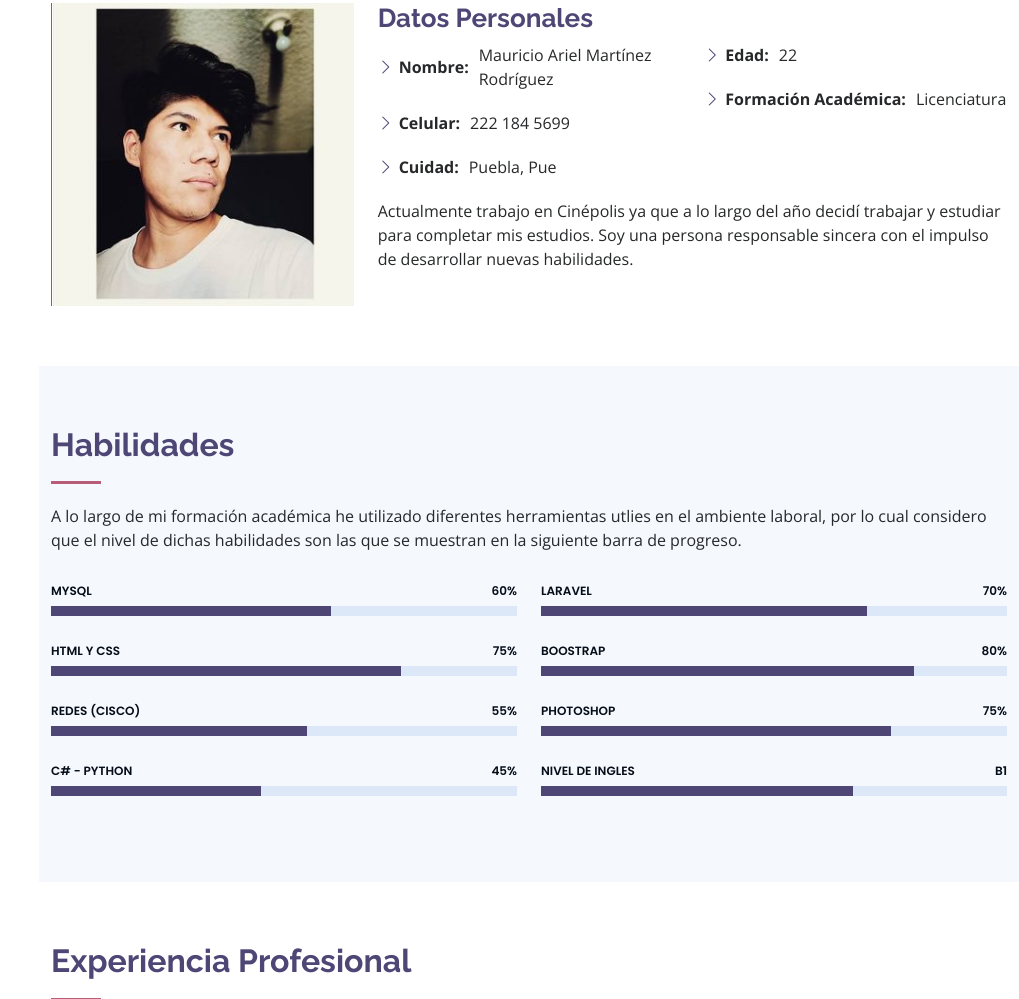
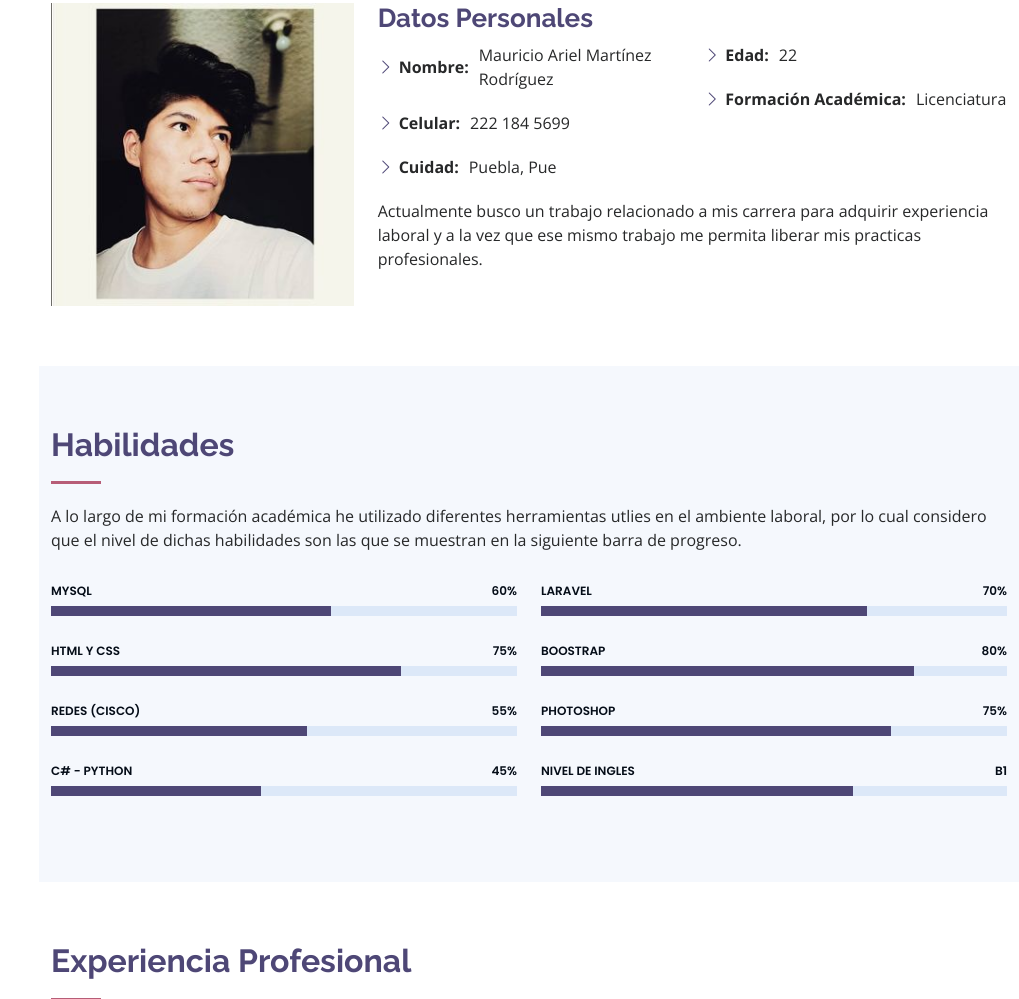
Before and after one commit to ElMiiau/mauricv.github.io, a plain HTML site: page index.html in a window 1280 px wide. Shown: the part 1133-2132 px from the top of the page, without its empty margins (261-1280 px from the left). Drawn offline with nearby package versions, Linux system fonts and the light colour scheme.

Commit message:
Update index.html

```diff
--- a/index.html
+++ b/index.html
@@ -108,7 +108,7 @@
                 </ul>
               </div>
             </div>
-            <p>Actualmente trabajo en Cinépolis ya que a lo largo del año decidí trabajar y estudiar para completar mis estudios. Soy una persona responsable sincera con el impulso de desarrollar nuevas habilidades.</p>
+            <p>Actualmente busco un trabajo relacionado a mis carrera para adquirir experiencia laboral y a la vez que ese mismo trabajo me permita liberar mis practicas profesionales.</p>
           </div>
         </div>
 
```
